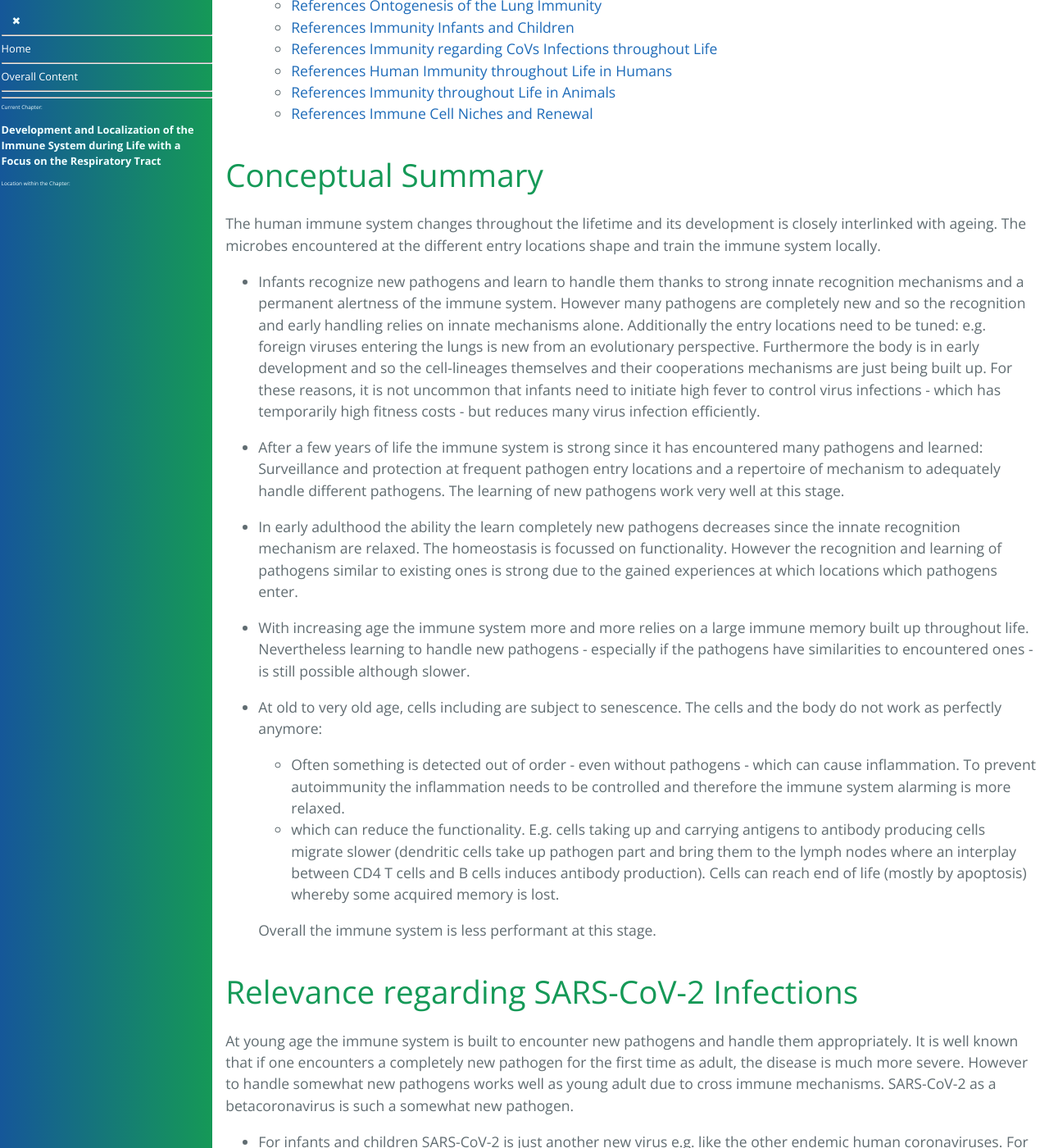
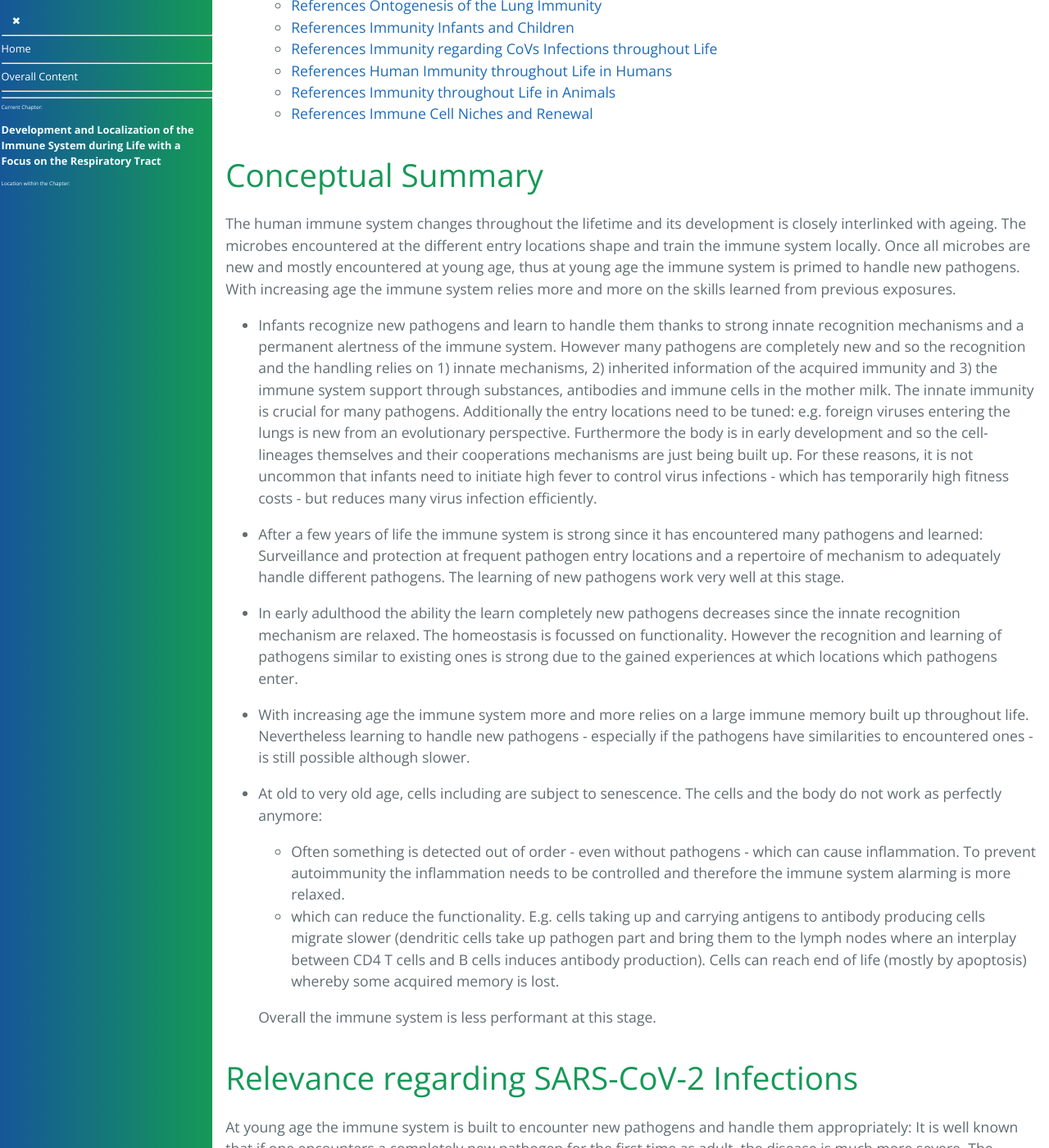
Before and after one commit to forestgrape/coronavirus, a Jekyll site: the page built from 4_immunological/ontogenesis_and_locality_of_immunity.md, in a window 1280 px wide and 1400 px high, scrolled down 930 px. Shown: the whole window at 82% size. Built offline with Jekyll 4.4.1, drawn with Linux system fonts in a browser that asks for light colours; our own code applies the rules of GitHub Pages for plain Markdown files; some of the changed text lies outside the part shown.

Commit message:
formulations

```diff
--- a/4_immunological/ontogenesis_and_locality_of_immunity.md
+++ b/4_immunological/ontogenesis_and_locality_of_immunity.md
@@ -35,9 +35,9 @@
 
 
 ## Conceptual Summary
-The human immune system changes throughout the lifetime and its development is closely interlinked with ageing. The microbes encountered at the different entry locations shape and train the immune system locally.
+The human immune system changes throughout the lifetime and its development is closely interlinked with ageing. The microbes encountered at the different entry locations shape and train the immune system locally. Once all microbes are new and mostly encountered at young age, thus at young age the immune system is primed to handle new pathogens. With increasing age the immune system relies more and more on the skills learned from previous exposures.
 
-* Infants recognize new pathogens and learn to handle them thanks to strong innate recognition mechanisms and a permanent alertness of the immune system. However many pathogens are completely new and so the recognition and early handling relies on innate mechanisms alone. Additionally the entry locations need to be tuned: e.g. foreign viruses entering the lungs is new from an evolutionary perspective. Furthermore the body is in early development and so the cell-lineages themselves and their cooperations mechanisms are just being built up. For these reasons, it is not uncommon that infants need to initiate high fever to control virus infections - which has temporarily high fitness costs - but reduces many virus infection efficiently.
+* Infants recognize new pathogens and learn to handle them thanks to strong innate recognition mechanisms and a permanent alertness of the immune system. However many pathogens are completely new and so the recognition and the handling relies on 1) innate mechanisms, 2) inherited information of the acquired immunity and 3) the immune system support through substances, antibodies and immune cells in the mother milk. The innate immunity is crucial for many pathogens. Additionally the entry locations need to be tuned: e.g. foreign viruses entering the lungs is new from an evolutionary perspective. Furthermore the body is in early development and so the cell-lineages themselves and their cooperations mechanisms are just being built up. For these reasons, it is not uncommon that infants need to initiate high fever to control virus infections - which has temporarily high fitness costs - but reduces many virus infection efficiently.
 
 * After a few years of life the immune system is strong since it has encountered many pathogens and learned: Surveillance and protection at frequent pathogen entry locations and a repertoire of mechanism to adequately handle different pathogens. The learning of new pathogens work very well at this stage.
 
@@ -54,7 +54,7 @@
 
 
 ## Relevance regarding SARS-CoV-2 Infections
-At young age the immune system is built to encounter new pathogens and handle them appropriately. It is well known that if one encounters a completely new pathogen for the first time as adult, the disease is much more severe. However to handle somewhat new pathogens works well as young adult due to cross immune mechanisms. SARS-CoV-2 as a betacoronavirus is such a somewhat new pathogen.
+At young age the immune system is built to encounter new pathogens and handle them appropriately: It is well known that if one encounters a completely new pathogen for the first time as adult, the disease is much more severe. The handling of 'somewhat new' pathogens works also well for young adults due to cross immune mechanisms. SARS-CoV-2 is a 'somewhat new' virus: SARS-CoV-2 as a new coronavirus, is new to the immune system in some aspects, but not in other aspects since it shares conserved units with the endemic human coronaviruses especially the betacoronaviruses OC43 und HKU1. The immune system knows to handle the endemic coronaviruses.
 
 * For infants and children SARS-CoV-2 is just another new virus e.g. like the other endemic human coronaviruses. For coronavirus unexposed people, the current SARS-CoV-2 strains are even less pathogenic than the endemic human coronaviruses since the latter have evolved to evade the human (innate) immune system.
 
@@ -62,7 +62,7 @@
 
 * For adolescents and young adults SARS-CoV-2 is not dangerous neither: Both innate and acquired (mainly coronavirus-cross-reactive tissue resident T cells) immune mechanisms recognize the infection. The pool of immune cells to recruit is still large enough (and even shaped to recognize coronaviruses) to give rise to an adequate and virus clearing immune response. Nearly always the immune response is timely enough to prevent the viruses spreading throughout the lungs and thus severe disease is prevented.
 
-* With increasing age the recognition of new viruses and the capabilities to handle them decreases. One of the reason is the low count of naive T cells with are the basis of acquired immune responses; accordingly [Moderbacher et al](#moderbacher) observe that low counts of naive T cells are well correlated both to severe Covid and age. Additionally the body works slower which delays a timely immune response.
+* With increasing age the recognition of new viruses and the capabilities to handle them decreases. One of the reason is the low count of naive T cells with are crucial to produce a highly specific immune response; accordingly [Moderbacher et al](#moderbacher) observe that low counts of naive T cells are well correlated both to severe Covid and age. Additionally the body works slower which delays a timely immune response.
 
 
 
@@ -159,10 +159,6 @@
 
 ### References Ontogenesis of the Lung Immunity
 
-#### Lambert
-Lambert L and Culley FJ (2017) Innate Immunity to Respiratory Infection in Early Life. Front.Immunol. 8:1570.
-<https://doi.org/10.3389/fimmu.2017.01570>
-
 #### Lloyd
 Lloyd, C. M., & Marsland, B. J. (2017). Lung Homeostasis: Influence of Age, Microbes, and the Immune System. Immunity, 46(4), 549–561.
 <https://doi.org/10.1016/j.immuni.2017.04.005>
@@ -193,7 +189,7 @@
 *Antigen-Specific Adaptive Immunity to SARS-CoV-2 in Acute COVID-19 and Associations with Age and Disease Severity,*
 Cell (2020), <https://doi.org/10.1016/j.cell.2020.09.038>
 
-> this article by Moderbacher et al inspired the (re)search for naive immune cells and age.
+> this article by Moderbacher et al inspired the discussion of naive immune cells in this chapter.
 
 #### Cohen
 Cohen, C.A., Li, A.P.Y., Hachim, A. et al. SARS-CoV-2 specific T cell responses are lower in children and increase with age and time after infection. Nat Commun 12, 4678 (2021).
```
Also changed, not shown: other parts of 4_immunological/ontogenesis_and_locality_of_immunity.md (+1 -1 lines).
